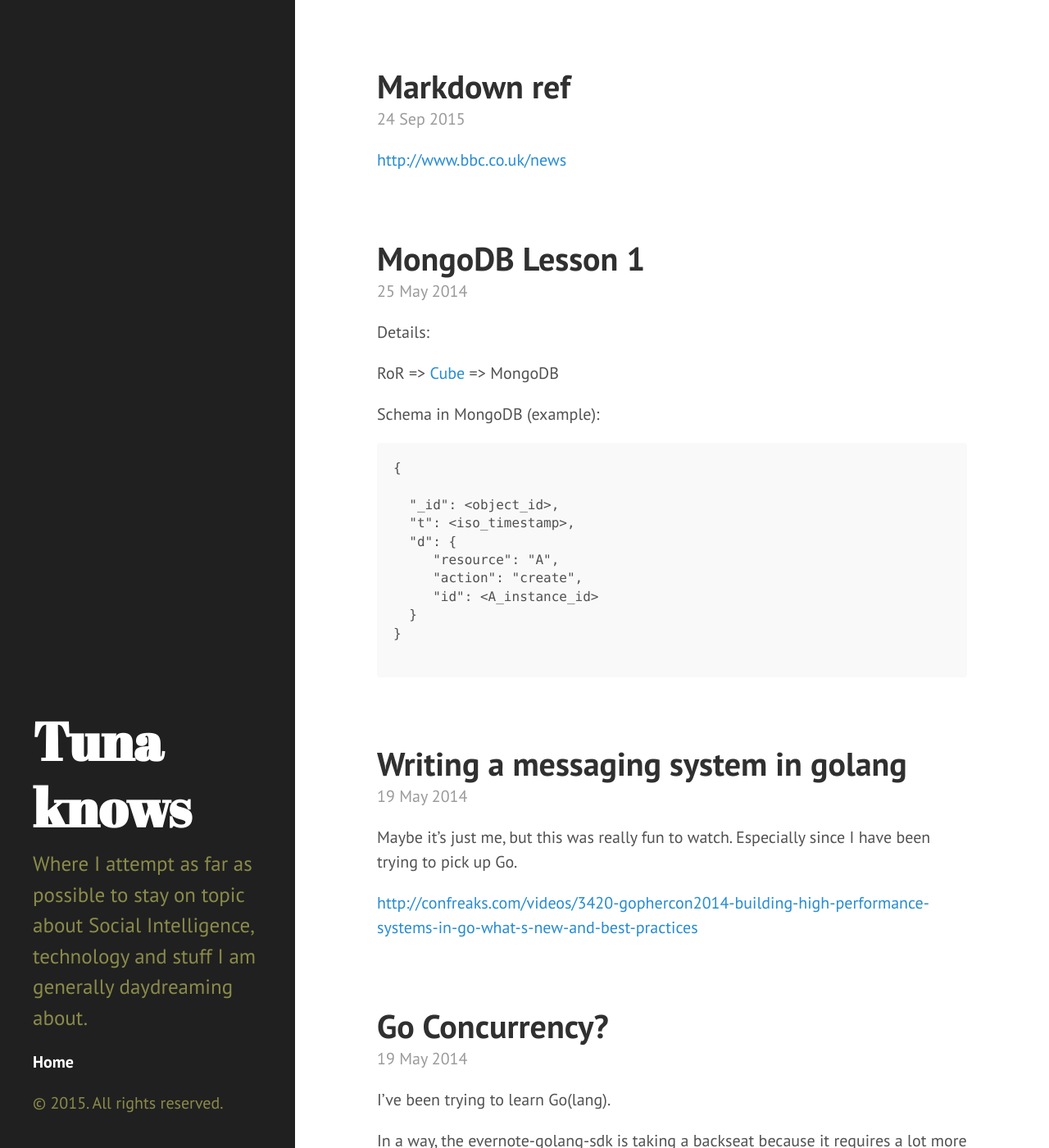
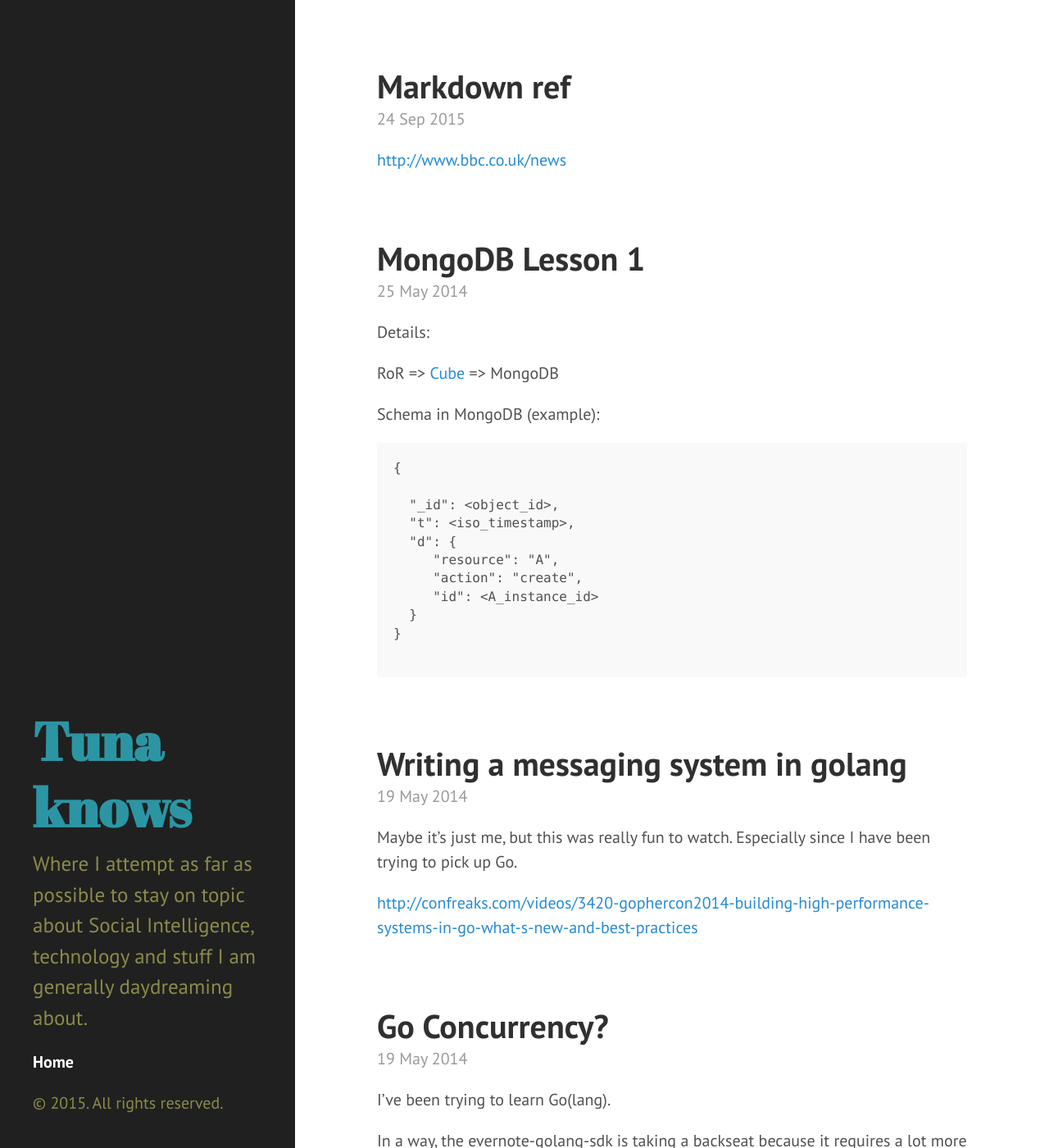
Before and after one commit to edstephens/edstephens.github.io, a Jekyll site: the page built from index.html, in a window 1280 px wide and 1400 px high. Shown: the whole window at 82% size. Built offline with Jekyll 4.4.1, drawn with Linux system fonts in a browser that asks for light colours; the list of posts is cut into pages by our own code.

Commit message:
Update hyde.css

```diff
--- a/public/css/hyde.css
+++ b/public/css/hyde.css
@@ -77,7 +77,7 @@ html {
 
 /* About section */
 .sidebar-about h1 {
-  color: #fff;
+  color: #2C95A3;
   margin-top: 0;
   font-family: "Abril Fatface", serif;
   font-size: 3.25rem;
```
